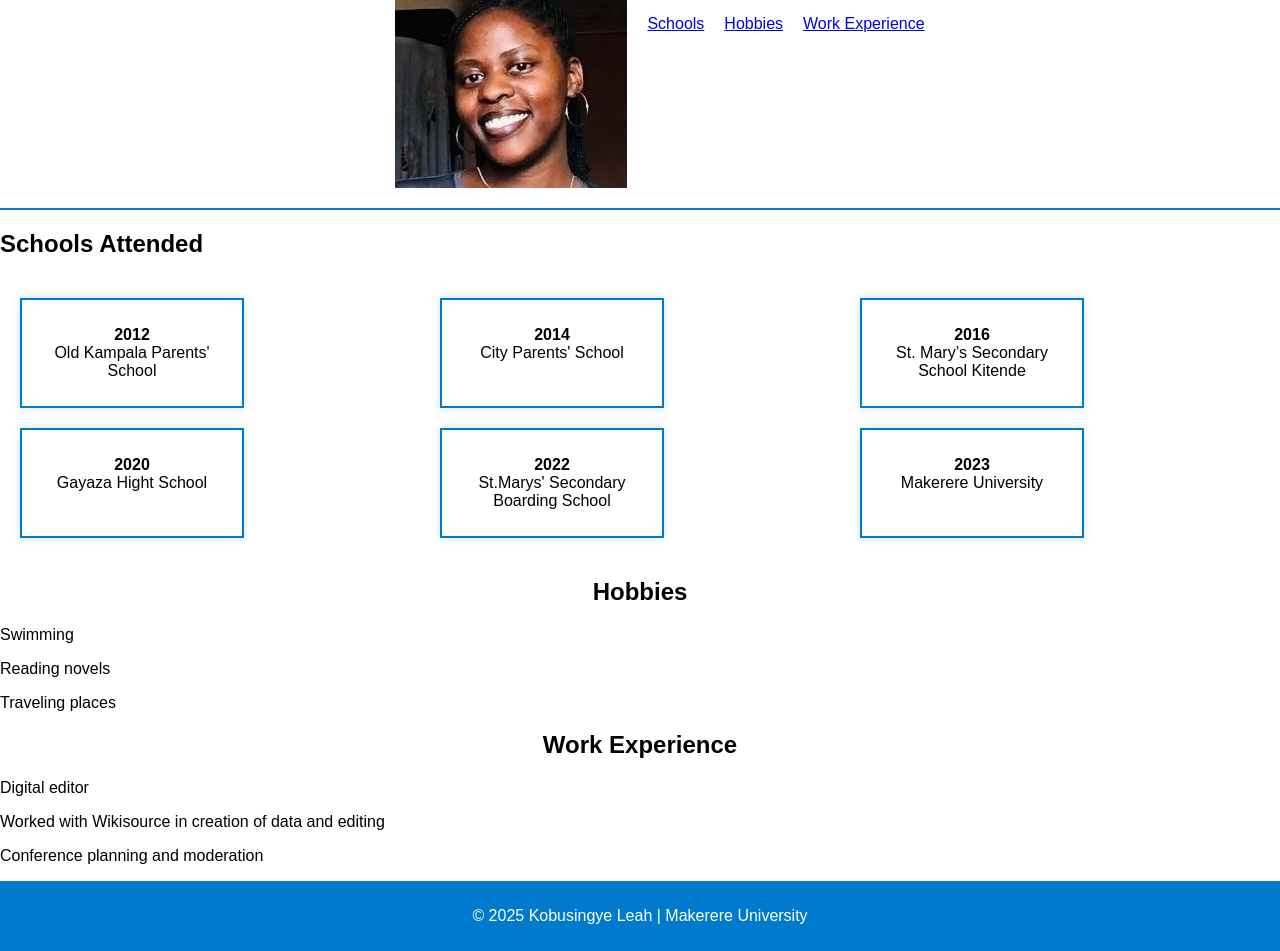
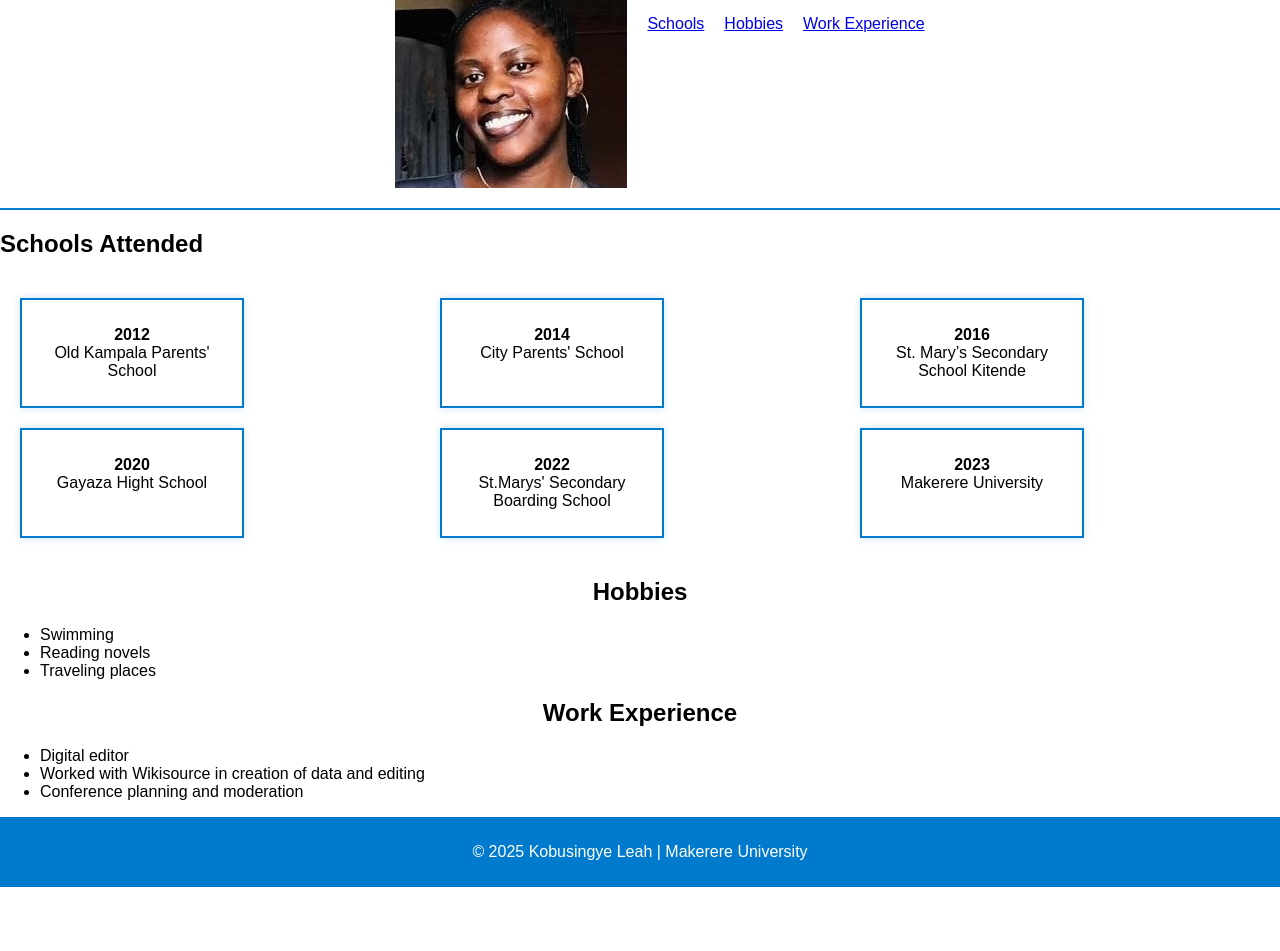
Before and after one commit to leakobusingye-art/Personal-website, a plain HTML site: page index.html in a window 1280 px wide. Shown: the part 103-1054 px from the top of the page. After the commit the page ends 990 px from the top, so only its background shows below. Drawn offline with Linux system fonts and the light colour scheme; files whose address does not match are found by name.

Commit message:
Update index.html

```diff
--- a/index.html
+++ b/index.html
@@ -48,10 +48,13 @@
 
 
 <section id="hobbies" class="hobbies">
+
       <h2>Hobbies</h2>
-    <p>Swimming<p>
-    <p>Reading novels</P>
-<p>Traveling places</p>
+    <ul>
+<li>Swimming</li>
+<li>Reading novels</li>
+<li>Traveling places</li>
+</ul>
 </section>
 </main>
 
@@ -59,9 +62,13 @@
 
 <section id="work" class="work">
      <h2>Work Experience</h2>
-    <p>Digital editor<p>
-    <p>Worked with Wikisource in creation of data and editing<p>
-    <p>Conference planning and moderation<p>
+    <ul>
+    <li>Digital editor</li>
+    <li>Worked with Wikisource in creation of data and editing</li>
+    <li>Conference planning and moderation</li>
+    </ul>
+    </section>
+    </main>
     </section>
     </main>
 
```
